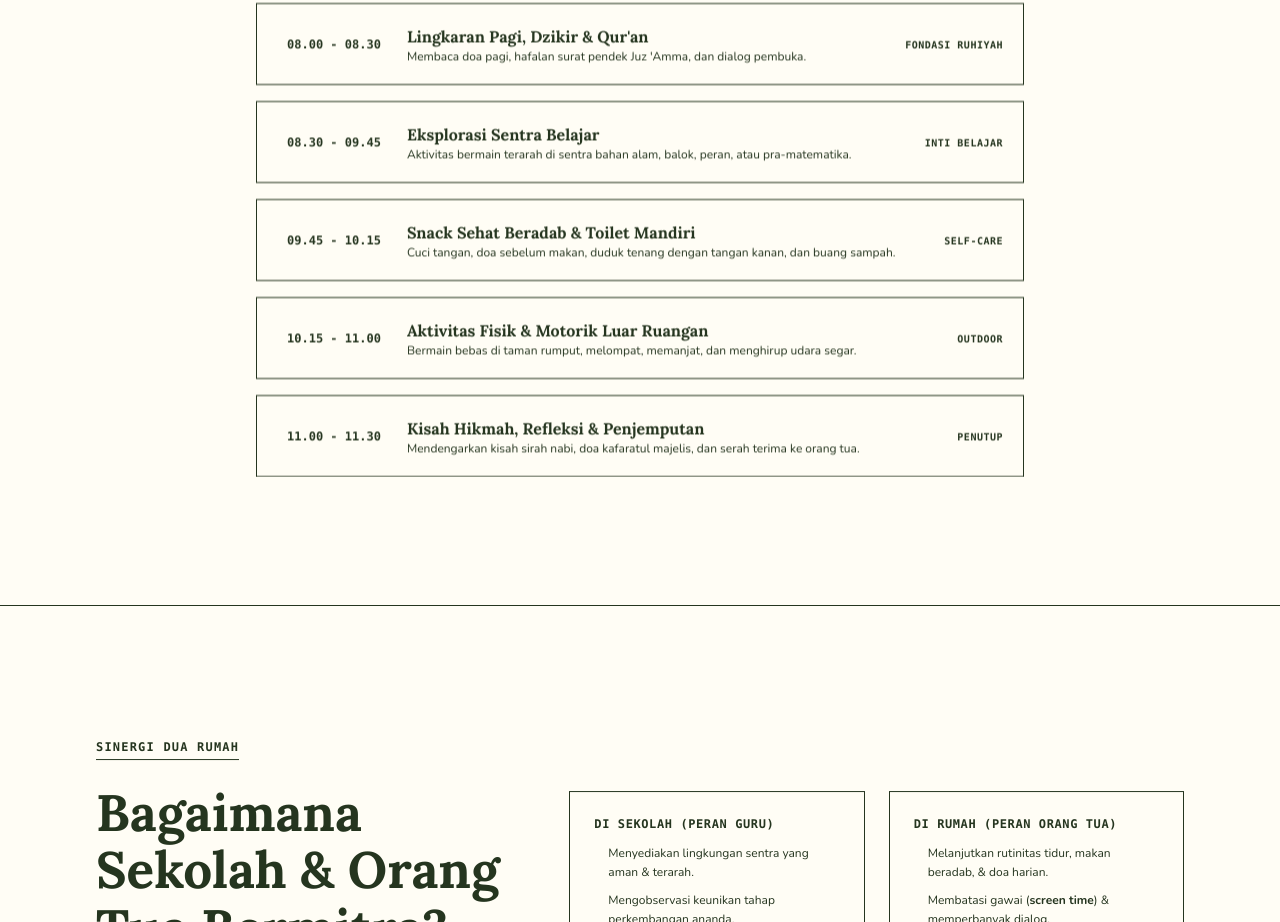
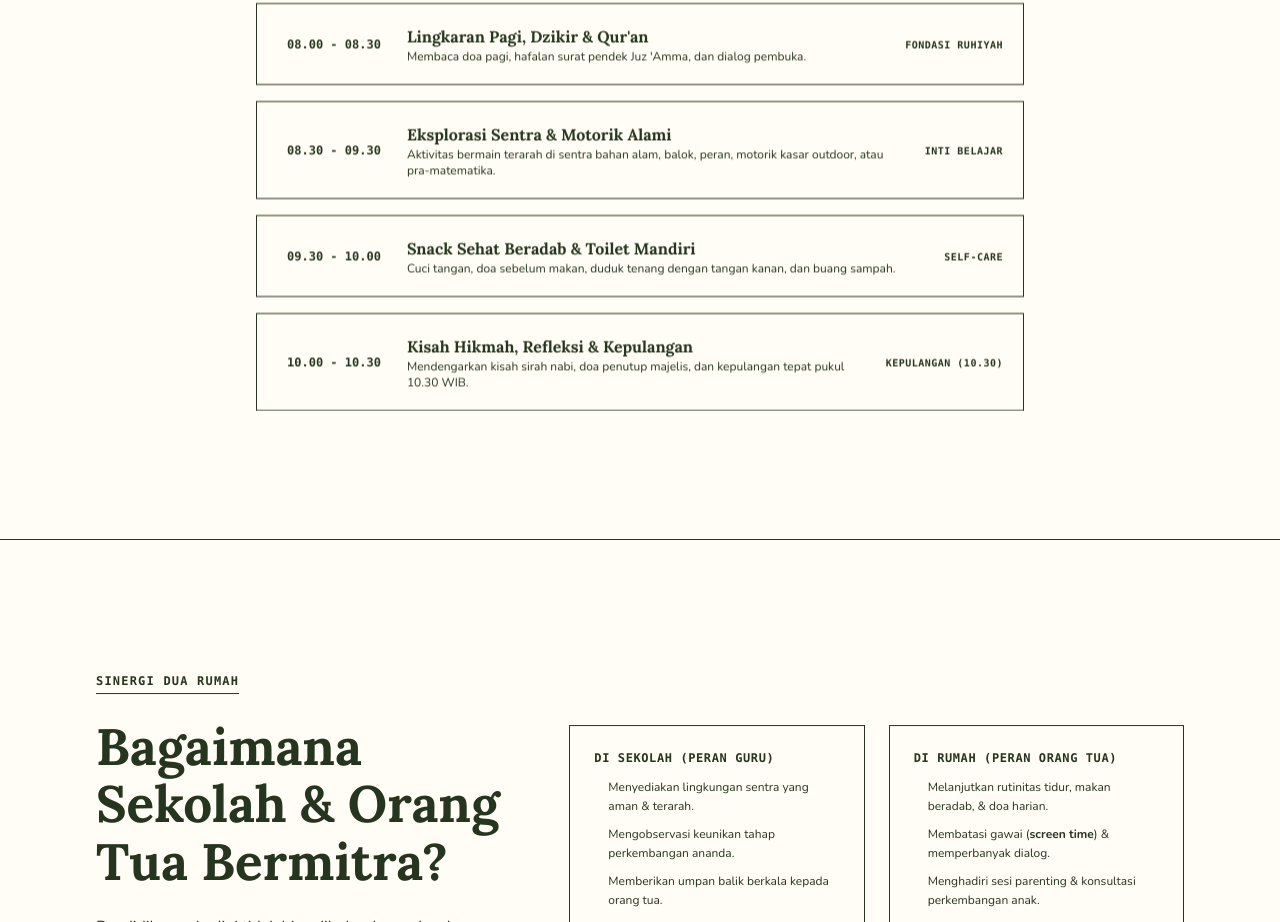
Before and after one commit to yahyanursidik/web-sekolahv1, an Astro site: page /preschool in a window 1280 px wide. Shown: the part 5298-6220 px from the top of the page. Built offline with nearby package versions, Linux system fonts and the light colour scheme; Astro itself is replaced by a stand-in of ours.

Commit message:
fix: update preschool dismissal time to 10.30 WIB in daily rhythm schedule

```diff
--- a/src/pages/preschool.astro
+++ b/src/pages/preschool.astro
@@ -398,10 +398,10 @@ import PreschoolHeroIllustration from '../components/illustrations/PreschoolHero
         {/* Rhythm Step 3 */}
         <div class="p-5 bg-tsls-cream-50 border border-tsls-olive-950/15 flex flex-col sm:flex-row sm:items-center justify-between gap-4">
           <div class="flex items-center gap-4">
-            <span class="text-xs font-mono font-bold px-2.5 py-1 bg-tsls-sage-500/20 text-tsls-olive-900 shrink-0">08.30 - 09.45</span>
+            <span class="text-xs font-mono font-bold px-2.5 py-1 bg-tsls-sage-500/20 text-tsls-olive-900 shrink-0">08.30 - 09.30</span>
             <div>
-              <h4 class="font-display font-bold text-base text-tsls-olive-950">Eksplorasi Sentra Belajar</h4>
-              <p class="text-xs text-tsls-olive-950/75">Aktivitas bermain terarah di sentra bahan alam, balok, peran, atau pra-matematika.</p>
+              <h4 class="font-display font-bold text-base text-tsls-olive-950">Eksplorasi Sentra & Motorik Alami</h4>
+              <p class="text-xs text-tsls-olive-950/75">Aktivitas bermain terarah di sentra bahan alam, balok, peran, motorik kasar outdoor, atau pra-matematika.</p>
             </div>
           </div>
           <span class="text-[10px] font-mono text-tsls-sage-600 font-bold uppercase tracking-wider shrink-0">Inti Belajar</span>
@@ -410,7 +410,7 @@ import PreschoolHeroIllustration from '../components/illustrations/PreschoolHero
         {/* Rhythm Step 4 */}
         <div class="p-5 bg-tsls-cream-50 border border-tsls-olive-950/15 flex flex-col sm:flex-row sm:items-center justify-between gap-4">
           <div class="flex items-center gap-4">
-            <span class="text-xs font-mono font-bold px-2.5 py-1 bg-tsls-cream-200 text-tsls-olive-900 shrink-0">09.45 - 10.15</span>
+            <span class="text-xs font-mono font-bold px-2.5 py-1 bg-tsls-cream-200 text-tsls-olive-900 shrink-0">09.30 - 10.00</span>
             <div>
               <h4 class="font-display font-bold text-base text-tsls-olive-950">Snack Sehat Beradab & Toilet Mandiri</h4>
               <p class="text-xs text-tsls-olive-950/75">Cuci tangan, doa sebelum makan, duduk tenang dengan tangan kanan, dan buang sampah.</p>
@@ -422,25 +422,13 @@ import PreschoolHeroIllustration from '../components/illustrations/PreschoolHero
         {/* Rhythm Step 5 */}
         <div class="p-5 bg-tsls-cream-50 border border-tsls-olive-950/15 flex flex-col sm:flex-row sm:items-center justify-between gap-4">
           <div class="flex items-center gap-4">
-            <span class="text-xs font-mono font-bold px-2.5 py-1 bg-tsls-cream-200 text-tsls-olive-900 shrink-0">10.15 - 11.00</span>
+            <span class="text-xs font-mono font-bold px-2.5 py-1 bg-tsls-olive-950 text-tsls-cream-50 shrink-0">10.00 - 10.30</span>
             <div>
-              <h4 class="font-display font-bold text-base text-tsls-olive-950">Aktivitas Fisik & Motorik Luar Ruangan</h4>
-              <p class="text-xs text-tsls-olive-950/75">Bermain bebas di taman rumput, melompat, memanjat, dan menghirup udara segar.</p>
+              <h4 class="font-display font-bold text-base text-tsls-olive-950">Kisah Hikmah, Refleksi & Kepulangan</h4>
+              <p class="text-xs text-tsls-olive-950/75">Mendengarkan kisah sirah nabi, doa penutup majelis, dan kepulangan tepat pukul 10.30 WIB.</p>
             </div>
           </div>
-          <span class="text-[10px] font-mono text-tsls-wood-600 font-bold uppercase tracking-wider shrink-0">Outdoor</span>
-        </div>
-
-        {/* Rhythm Step 6 */}
-        <div class="p-5 bg-tsls-cream-50 border border-tsls-olive-950/15 flex flex-col sm:flex-row sm:items-center justify-between gap-4">
-          <div class="flex items-center gap-4">
-            <span class="text-xs font-mono font-bold px-2.5 py-1 bg-tsls-cream-200 text-tsls-olive-900 shrink-0">11.00 - 11.30</span>
-            <div>
-              <h4 class="font-display font-bold text-base text-tsls-olive-950">Kisah Hikmah, Refleksi & Penjemputan</h4>
-              <p class="text-xs text-tsls-olive-950/75">Mendengarkan kisah sirah nabi, doa kafaratul majelis, dan serah terima ke orang tua.</p>
-            </div>
-          </div>
-          <span class="text-[10px] font-mono text-tsls-wood-600 font-bold uppercase tracking-wider shrink-0">Penutup</span>
+          <span class="text-[10px] font-mono text-tsls-wood-600 font-bold uppercase tracking-wider shrink-0">Kepulangan (10.30)</span>
         </div>
 
       </div>
```
